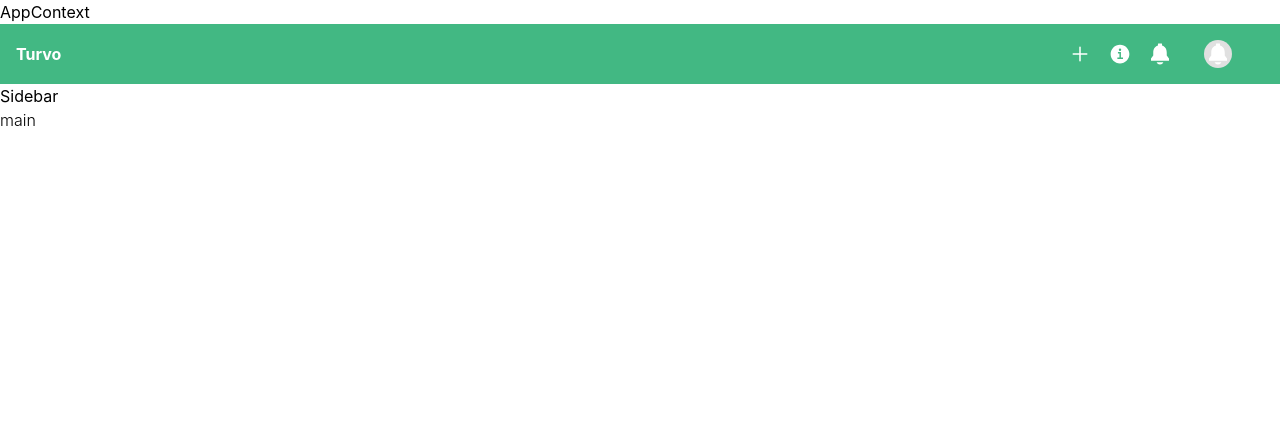
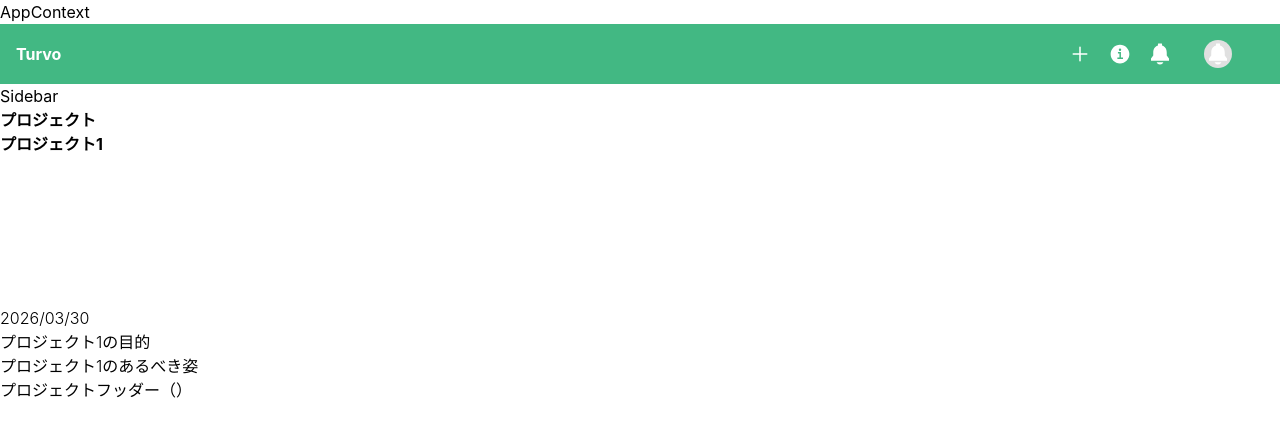
Before and after one commit to nanashi7c/0600-next-context-api, a Next.js app: page / in a window 1280 px wide. Shown: the top 436 px of the page. Built offline with nearby package versions, Linux system fonts and the light colour scheme.

Commit message:
wip:dashboard作業中

```diff
--- a/src/app/page.tsx
+++ b/src/app/page.tsx
@@ -2,8 +2,58 @@ import styles from "./page.module.css";
 
 export default function Home() {
   return (
-    <div className={styles.page}>
-      <main className={styles.main}>main</main>
+    //   {/* コンテンツ周りの余白 */}
+    <div>
+      {/* プロジェクト一覧と進捗の横並び */}
+      <div>
+        {/* プロジェクト一覧 */}
+        <div>
+          {/* タイトル */}
+          <h2>プロジェクト</h2>
+          {/* プロジェクト一覧 */}
+          <div>
+            {/* プロジェクト1へのリンク */}
+            <a href="">
+              {/* プロジェクト1のカード */}
+              <div>
+                {/* プロジェクトヘッダー（プロジェクト名とその期限） */}
+                <div>
+                  {/* プロジェクト名 */}
+                  <h2>プロジェクト1</h2>
+                  {/* カレンダーアイコンと期限日 */}
+                  <p>
+                    {/* カレンダーアイコン */}
+                    <svg>
+                      <path></path>
+                    </svg>
+                    {/* 期限日 */}
+                    <p>2026/03/30</p>
+                  </p>
+                </div>
+                {/* プロジェクトの内容 */}
+                <div>
+                  {/* 文字列周りの余白 */}
+                  <div>
+                    {/* プロジェクト1の目的 */}
+                    <p>プロジェクト1の目的</p>
+                  </div>
+                  {/* 文字列周りの余白 */}
+                  <div>
+                    {/* プロジェクト1のあるべき姿 */}
+                    <p>プロジェクト1のあるべき姿</p>
+                  </div>
+                </div>
+                プロジェクトフッダー（）
+                <div></div>
+              </div>
+            </a>
+          </div>
+        </div>
+        {/* 進捗チャートグラフ */}
+        <div></div>
+      </div>
+      {/* タスク一覧 */}
+      <div></div>
     </div>
   );
 }
```
